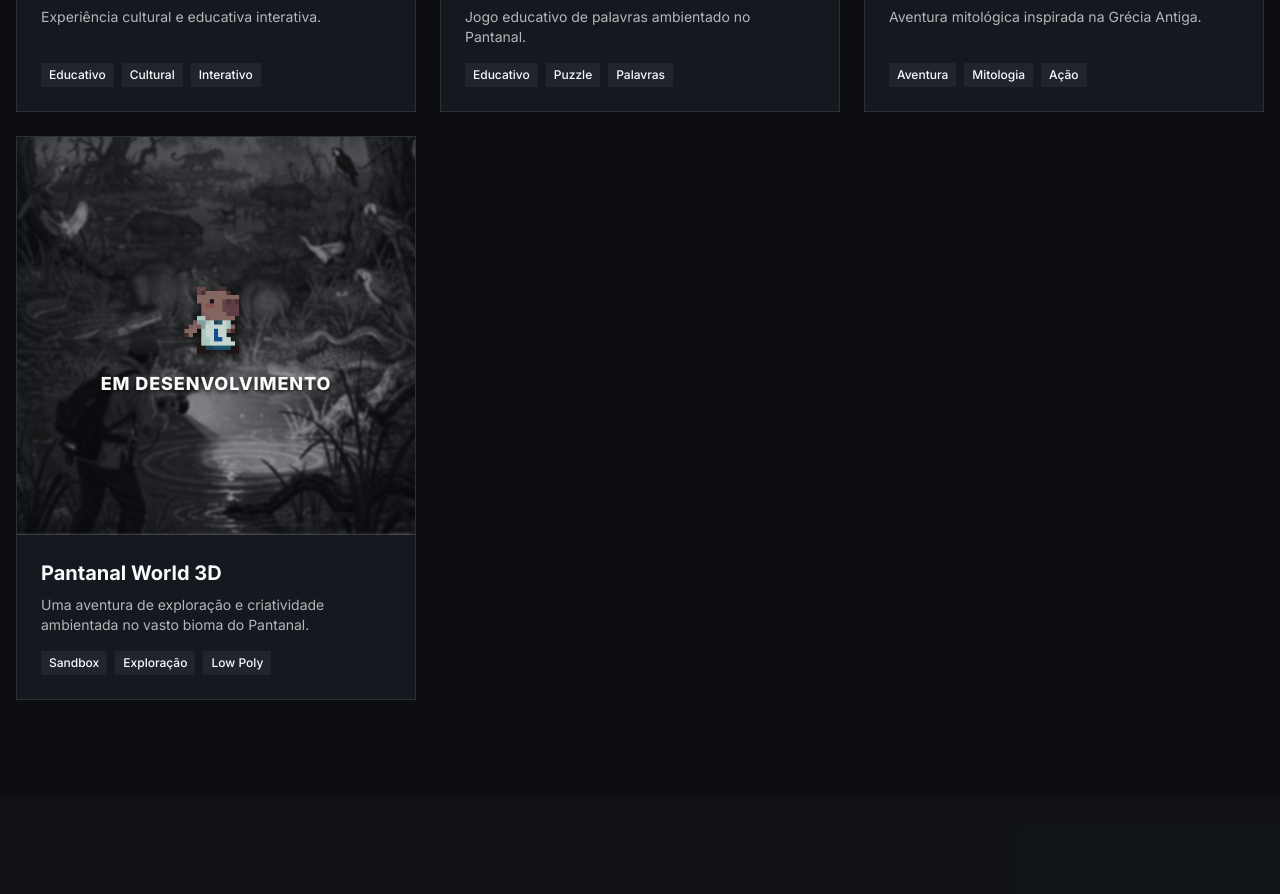
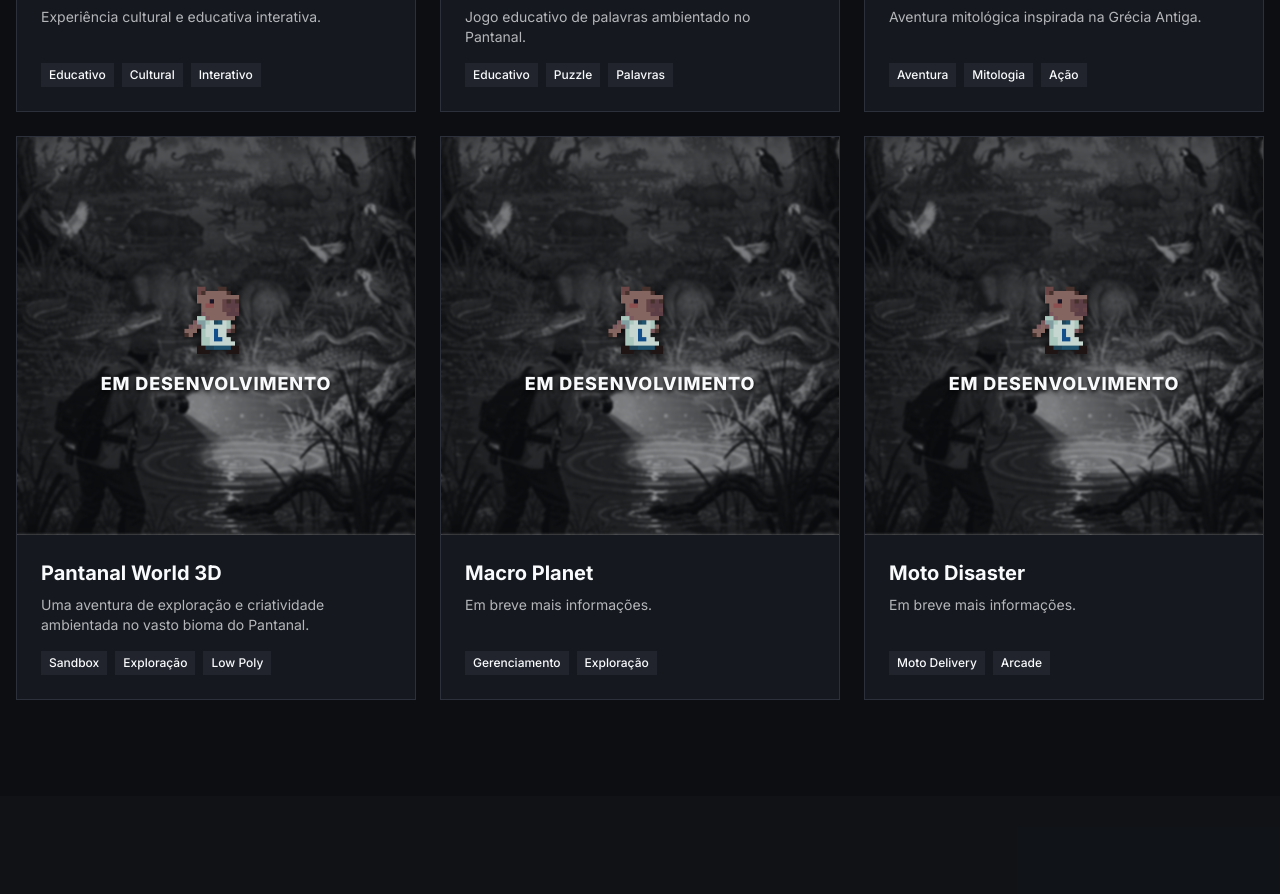
Before and after one commit to ledesgames-ufms/ledesgames.github.io, a React (Vite) app: page / in a window 1280 px wide. Shown: the part 1460-2354 px from the top of the page. Built offline with nearby package versions, Linux system fonts and the light colour scheme.

Commit message:
feat(games): adiciona placeholders para expansão do grid
- Inserindo espaço para dois novos jogos em desenvolvimento na seção 'Nossos Games'

```diff
--- a/src/data/Games.ts
+++ b/src/data/Games.ts
@@ -118,4 +118,38 @@ export const games: Game[] = [
       { name: 'Nathan Rezende', role: 'Desenvolvimento,Modelagem 3D, Ilustração, Animação' },
     ]
   },
+  {
+    id: 5,
+    title: 'Macro Planet',
+    released: false,
+    isFeatured: false,
+    description: 'Em breve mais informações.',
+    longDescription: 'Detalhes sobre mecânicas, história e desenvolvimento.',
+    tags: ['Gerenciamento', 'Exploração'],
+    image: pantanalWorldImg,
+    videoUrl: null,
+    playUrl: '',
+    developmentDates: {
+      start: 'A definir',
+      release: 'A definir'
+    },
+    team: []
+  },
+  {
+    id: 6,
+    title: 'Moto Disaster',
+    released: false,
+    isFeatured: false,
+    description: 'Em breve mais informações.',
+    longDescription: 'Detalhes sobre mecânicas, história e desenvolvimento.',
+    tags: ['Moto Delivery', 'Arcade'],
+    image: pantanalWorldImg,
+    videoUrl: null,
+    playUrl: '',
+    developmentDates: {
+      start: 'A definir',
+      release: 'A definir'
+    },
+    team: []
+  }
 ];
```
